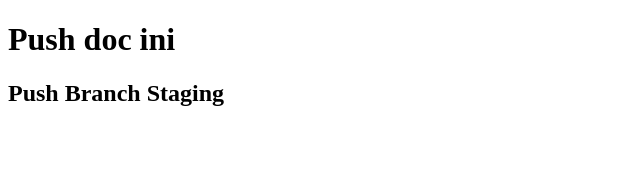
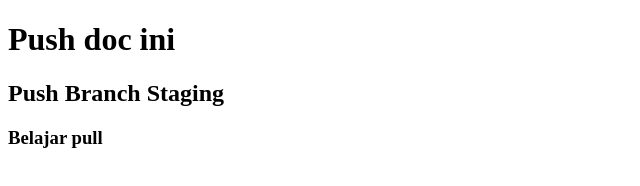
Before and after one commit to asman03/study-push, a plain HTML site: page index.html in a window 1280 px wide. Shown: the whole page, without its empty margins (0-640 px from the left). Drawn offline with Linux system fonts and the light colour scheme.

Commit message:
add h3 file index

```diff
--- a/index.html
+++ b/index.html
@@ -9,5 +9,6 @@
   <body>
     <h1>Push doc ini</h1>
     <h2>Push Branch Staging</h2>
+    <h3>Belajar pull</h3>
   </body>
 </html>
```
